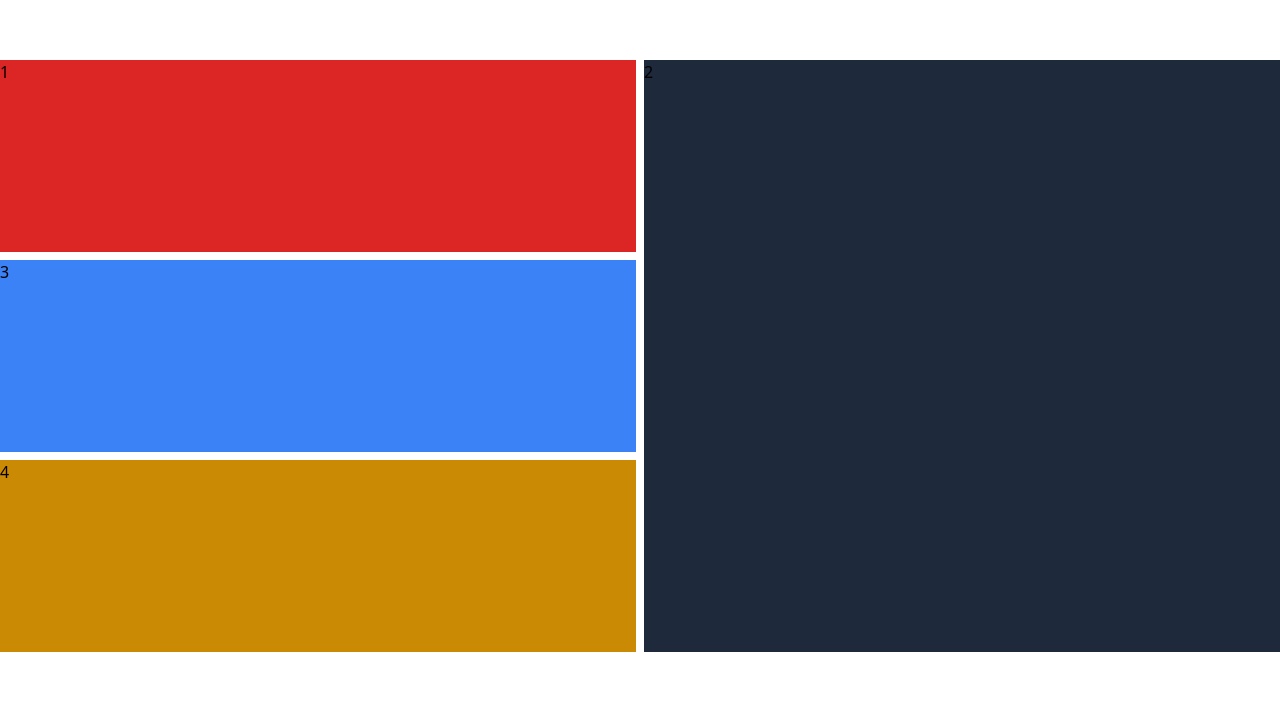
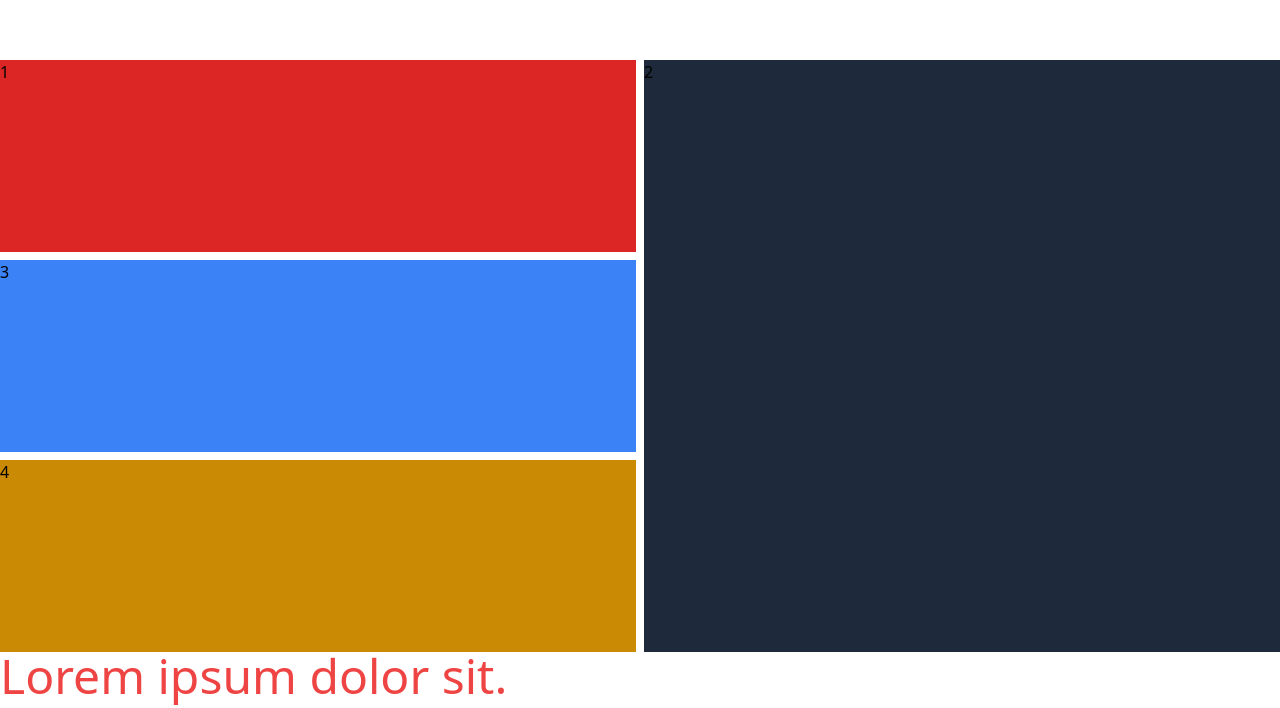
Before and after one commit to dkilav/obana, a website: page index.html in a window 1280 px wide. Shown: the part 132-840 px from the top of the page. Before the commit the page ends 800 px from the top, so only its background shows below. Drawn offline with nearby package versions, Linux system fonts and the light colour scheme.

Commit message:
new commit

```diff
--- a/index.html
+++ b/index.html
@@ -14,6 +14,7 @@
             <div class="min-h-48  w-full bg-blue-500 col-start-1 col-end-2">3</div>
             <div class="min-h-48  w-full bg-yellow-600 col-start-1 col-end-2">4</div>
          </div>
+         <div class="text-red-500 text-5xl">Lorem ipsum dolor sit.</div>
 </div>
     </div>
 </body>
```
